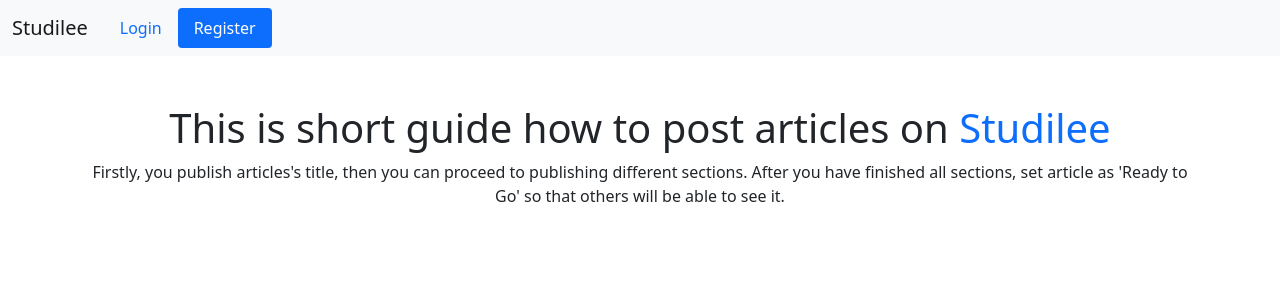
After one commit to Andrew-157/dj_project_4, a Django app: page /guide/ in a window 1280 px wide. The commit adds this page. Shown: the top 300 px of the page. Run offline with Django 4.2, Linux system fonts and the light colour scheme.

Commit message:
'guide' template view

```diff
--- /dev/null
+++ b/private/templates/private/guide.html
@@ -0,0 +1,16 @@
+{% extends 'core/base.html' %}
+
+{% block content %}
+<div class="container py-5">
+    <div class="text-center">
+        <h1>This is short guide how to post articles on
+            <a class="text-decoration-none" href="{% url 'core:index' %}">Studilee</a>
+        </h1>
+        <p>
+            Firstly, you publish articles's title, then you can proceed to publishing different sections.
+            After you have finished all sections, set article as 'Ready to Go' so that others will be able
+            to see it.
+        </p>
+    </div>
+</div>
+{% endblock %}
--- a/private/templates/private/private_page.html
+++ b/private/templates/private/private_page.html
@@ -4,6 +4,10 @@
 {% block content %}
 <div class="container py-5">
     <h1>Your private page, {{ user }}</h1>
+    <p>
+        See short guide about how to publish article:
+        <a href="{% url 'private:guide' %}">Guide</a>
+    </p>
     <a href="{% url 'private:post-article' %}">Post new article</a>
     <a href="{% url 'private:article-list' %}">All your articles</a>
 </div>
--- a/private/urls.py
+++ b/private/urls.py
@@ -1,4 +1,5 @@
 from django.urls import path, register_converter
+from django.views.generic import TemplateView
 
 from private import views
 from private.views import UUIDConverter
@@ -21,5 +22,6 @@
     path('you/articles/<uuid:id>/sections/publish/', views.PostSectionView.as_view(),
          name='post-section'),
     path('you/articles/<uuid:id>/sections/<str:slug>/', views.SectionDetail.as_view(),
-         name='section-detail')
+         name='section-detail'),
+    path('guide/', TemplateView.as_view(template_name='private/guide.html'), name='guide')
 ]
```
